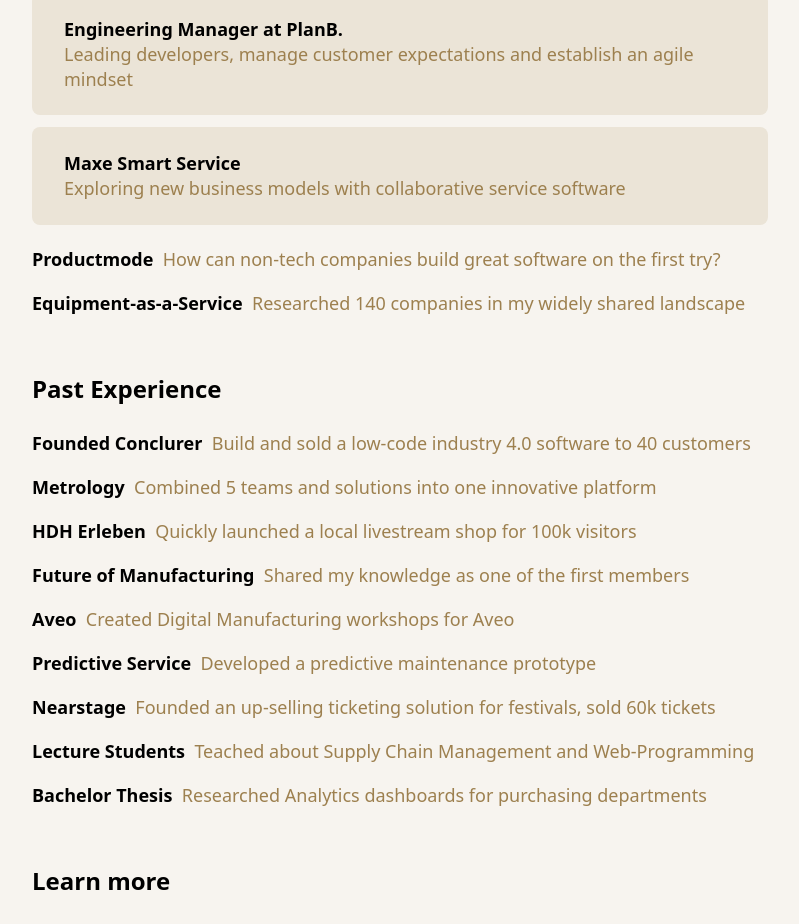
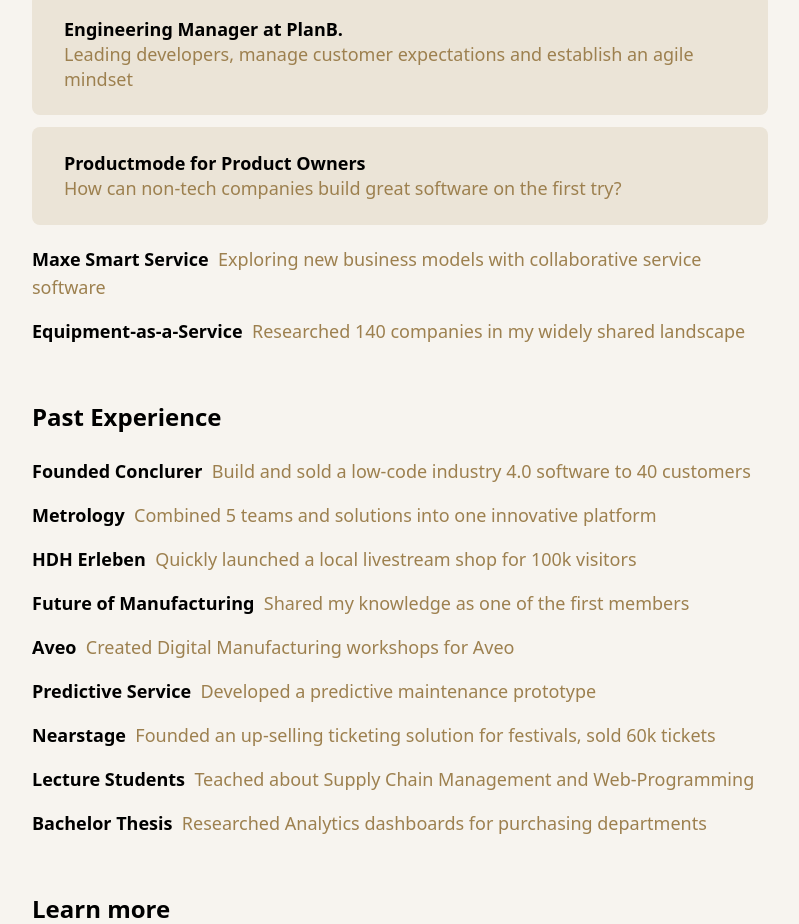
Before and after one commit to philippreiner/website, a Next.js app: page / in a window 1280 px wide. Shown: the part 880-1804 px from the top of the page, without its empty margins (240-1039 px from the left). Built offline with nearby package versions, Linux system fonts and the light colour scheme.

Commit message:
Productmode on indexpage

```diff
--- a/pages/index.js
+++ b/pages/index.js
@@ -39,10 +39,15 @@
 <a href="https://www.planb.net" target="_blank">
 	<WorkCard title="Engineering Manager at PlanB." label="Leading developers, manage customer expectations and establish an agile mindset"/>
 </a>
-<a href="https://www.maxe.io" target="_blank">
-	<WorkCard title="Maxe Smart Service" label="Exploring new business models with collaborative service software"/>
+<NextLink href="/productmode">
+	<a>
+<WorkCard title="Productmode for Product Owners" label="How can non-tech companies build great software on the first try?"/>
 </a>
-<WorkFrame title="Productmode" label="How can non-tech companies build great software on the first try?"/>
+</NextLink>
+
+<a href="https://www.maxe.io"  className="hover:underline decoration-2" target="_blank">
+	<WorkFrame title="Maxe Smart Service" label="Exploring new business models with collaborative service software"/>
+</a>
 <NextLink href="/eaas">
 	<a className="hover:underline decoration-2">
 		<WorkFrame title="Equipment-as-a-Service" label="Researched 140 companies in my widely shared landscape"/>
--- /dev/null
+++ b/pages/productmode.js
@@ -0,0 +1,39 @@
+import Head from "next/head";
+import Layout from "../components/layout";
+import Page from "../components/page";
+import Styles from "../styles/post.module.css";
+import { getContent } from "../lib/content";
+import { Headline, LanguagePill} from "@components/atoms"
+import Contacts from "@components/contacts"
+
+export async function getStaticProps({ params }) {
+  const content = await getContent("productmode");
+  return {
+    props: {
+      content,
+    },
+  };
+}
+
+export default function Impressum({ content }) {
+  return (
+    <Layout>
+      <Head>
+        <title>Productmode: Build great software on the first try</title>
+      </Head>
+      <Page>
+        <div className="pb-4">
+          <Headline>
+            Productmode
+          </Headline>
+        </div>
+        <div
+          className={Styles.content}
+          dangerouslySetInnerHTML={{ __html: content }}
+        />
+		<div className="mt-3"></div>
+		<Contacts/>
+      </Page>
+    </Layout>
+  );
+}
```
Also changed, not shown: _content/productmode.mdx (added, +13 -0 lines).
